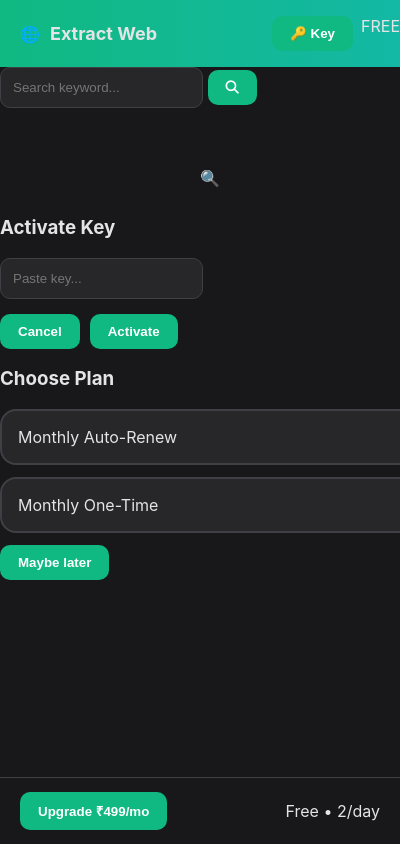
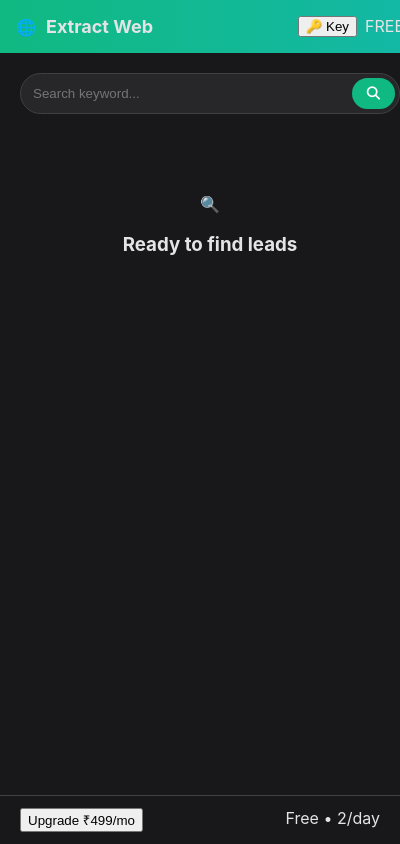
Before and after one commit to HarshVardhanSolanki/Extract-Whole-Web, a browser extension: page popup.html in a window 400 px wide. Drawn offline with Linux system fonts and the light colour scheme.

Commit message:
Update styles.css

```diff
--- a/styles.css
+++ b/styles.css
@@ -1,126 +1,15 @@
-/* Base Layout */
-body {
-    width: 420px;
-    font-family: 'Inter', 'Segoe UI', system-ui, sans-serif;
-    margin: 0;
-    padding: 0;
-    background: #18181b;
-    color: #e4e4e7;
-    display: flex;
-    flex-direction: column;
-    height: 580px;
-    overflow: hidden;
-}
-
-/* Header & Inputs */
-.header {
-    background: linear-gradient(90deg, #10b981, #14b8a6);
-    padding: 16px 20px;
-    display: flex;
-    justify-content: space-between;
-    align-items: center;
-}
-
-.search-container { padding: 20px; display: flex; gap: 8px; }
-
-input {
-    flex: 1;
-    padding: 12px;
-    border-radius: 10px;
-    border: 1px solid #3f3f46;
-    background: #27272a;
-    color: white;
-    outline: none;
-}
-input:focus { border-color: #10b981; box-shadow: 0 0 0 2px rgba(16, 185, 129, 0.2); }
-
-button {
-    padding: 10px 18px;
-    border-radius: 10px;
-    border: none;
-    background: #10b981;
-    color: white;
-    cursor: pointer;
-    font-weight: 600;
-    transition: 0.2s;
-}
-button:hover { background: #059669; transform: translateY(-1px); }
-
-/* Table Styling */
-#results-container { flex-grow: 1; overflow-y: auto; padding: 0 20px 80px; }
-table { width: 100%; border-collapse: collapse; font-size: 13px; margin-top: 10px; }
-th { text-align: left; padding: 12px; color: #71717a; border-bottom: 1px solid #3f3f46; font-size: 11px; text-transform: uppercase; }
-td { padding: 12px; border-bottom: 1px solid #27272a; }
-
-/* The "Single Device" Logout Alert Style */
-.logout-alert {
-    background: #fee2e2;
-    color: #b91c1c;
-    padding: 10px;
-    border-radius: 8px;
-    font-size: 12px;
-    margin-bottom: 10px;
-    border: 1px solid #fecaca;
-}
-
-/* Plan Cards for Upgrade Modal */
-.plan-card {
-    border: 2px solid #3f3f46;
-    background: #27272a;
-    padding: 16px;
-    border-radius: 16px;
-    cursor: pointer;
-    text-align: left;
-    transition: all 0.3s cubic-bezier(0.4, 0, 0.2, 1);
-    margin-bottom: 12px;
-}
-
-.plan-card:hover {
-    border-color: #10b981;
-    background: #10b9810a;
-    transform: translateY(-2px);
-}
-
-.plan-card.recommended {
-    border-color: #10b981;
-    background: #10b98111;
-    position: relative;
-}
-
-.plan-card.recommended::after {
-    content: "POPULAR";
-    position: absolute;
-    top: -10px;
-    right: 15px;
-    background: #10b981;
-    color: white;
-    font-size: 10px;
-    padding: 2px 8px;
-    border-radius: 4px;
-    font-weight: 800;
-}
-
-/* Paywall Blur Logic (Enhanced) */
-.locked-row {
-    filter: blur(5px);
-    opacity: 0.3;
-    user-select: none;
-    pointer-events: none;
-}
-
-/* Footer & Status */
-.footer {
-    position: fixed;
-    bottom: 0;
-    left: 0;
-    right: 0;
-    background: #18181b;
-    border-top: 1px solid #3f3f46;
-    padding: 14px 20px;
-    display: flex;
-    justify-content: space-between;
-    align-items: center;
-    z-index: 100;
-}
-
-#status { color: #10b981; font-size: 12px; font-weight: 500; }
+body { font-family: 'Inter', sans-serif; background: #18181b; color: #e4e4e7; width: 420px; height: 580px; margin: 0; display: flex; flex-direction: column; overflow: hidden; }
+.header { background: linear-gradient(90deg, #10b981, #14b8a6); padding: 16px; display: flex; justify-content: space-between; align-items: center; }
+.search-area { padding: 20px; }
+input { width: 100%; padding: 12px; border-radius: 9999px; background: #27272a; border: 1px solid #3f3f46; color: white; box-sizing: border-box; }
+.btn-primary { position: absolute; right: 5px; top: 5px; background: #10b981; border: none; border-radius: 9999px; padding: 8px 15px; color: white; cursor: pointer; }
+.btn-stop { position: absolute; right: 5px; top: 5px; background: #ef4444; border: none; border-radius: 9999px; padding: 8px 15px; color: white; cursor: pointer; font-weight: bold; }
+#results-container { flex: 1; overflow-y: auto; padding: 0 20px 80px; }
+table { width: 100%; border-collapse: collapse; font-size: 12px; }
+th, td { text-align: left; padding: 10px; border-bottom: 1px solid #27272a; }
+.footer { position: fixed; bottom: 0; left: 0; right: 0; background: #18181b; border-top: 1px solid #3f3f46; padding: 12px 20px; display: flex; justify-content: space-between; }
+.modal { display: none; position: fixed; inset: 0; background: rgba(0,0,0,0.8); align-items: center; justify-content: center; z-index: 100; }
+.modal-content { background: #18181b; padding: 20px; border-radius: 15px; border: 1px solid #3f3f46; width: 300px; }
+.plan-card { border: 1px solid #3f3f46; padding: 15px; margin-top: 10px; border-radius: 10px; cursor: pointer; background: #27272a; }
+.plan-card:hover { border-color: #10b981; }
+#status-bar { text-align: center; color: #10b981; font-size: 12px; padding: 5px; }
```
